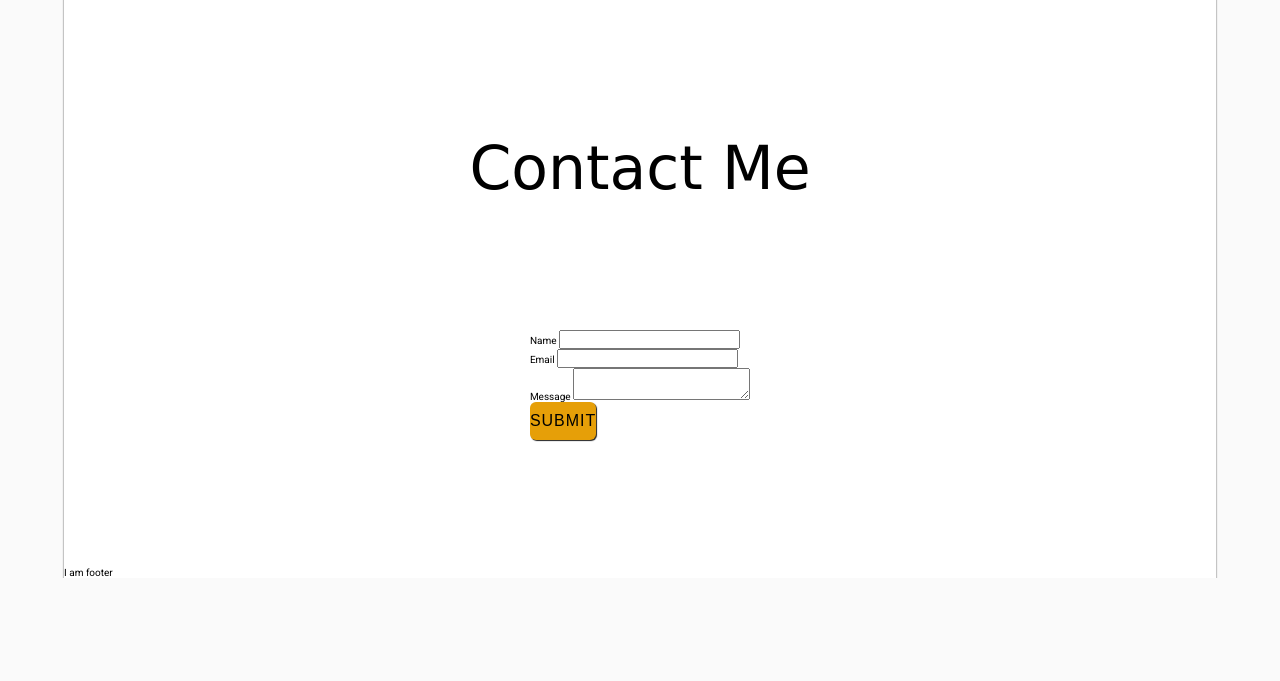
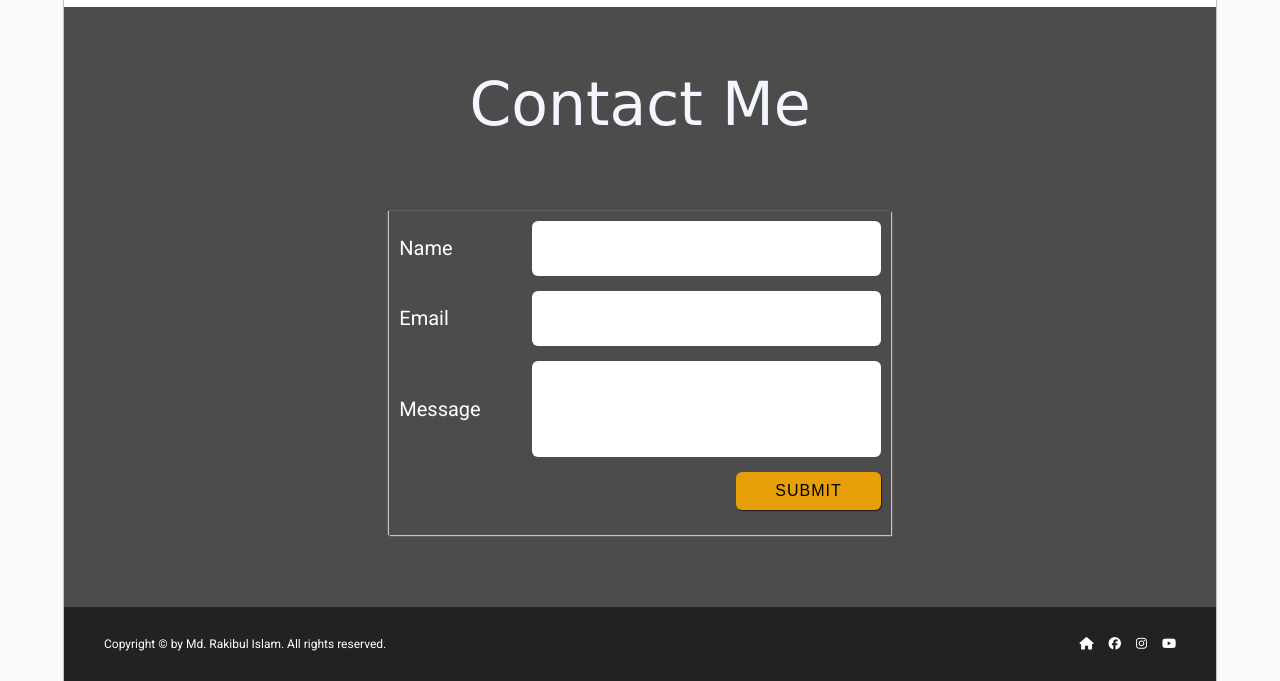
Before and after one commit to rakib-utsho/mini-blog_project, a plain HTML site: page index.html in a window 1280 px wide. Shown: the part 2676-3357 px from the top of the page. Before the commit the page ends 3254 px from the top, so only its background shows below. Drawn offline with Linux system fonts and the light colour scheme; a web font is replaced by a local one.

Commit message:
contact  section

```diff
--- a/index.html
+++ b/index.html
@@ -32,11 +32,11 @@
 
         <nav id="menu-icon">
             <ul>
-                <li><a href="#"class="nav-link">Home</a></li>
-                <li><a href="#"class="nav-link">About</a></li>
-                <li><a href="#"class="nav-link">Archives</a></li>
-                <li><a href="#"class="nav-link">Blog Posts</a></li>
-                <li><a href="#"class="nav-link">Contact</a></li>
+                <li><a href="#blog-banner-section"class="nav-link">Home</a></li>
+                <li><a href="#blog-about"class="nav-link">About</a></li>
+                <li><a href="#archives"class="nav-link">Archives</a></li>
+                <li><a href="#blog-posts"class="nav-link">Blog Posts</a></li>
+                <li><a href="#contacts"class="nav-link">Contact</a></li>
             </ul>
         </nav>
      </header>
@@ -147,8 +147,9 @@
 
     <!-- contact section starts here -->
     <section id="contacts" class="section-center">
-        <h2 class="section-heading">Contact Me</h2>
-        <div class="contact-form">
+        <h2 class="section-heading text-white">
+            Contact Me
+        </h2>
             <form>
                 <div class="form-control">
                     <label for="name">Name</label>
@@ -166,14 +167,30 @@
                     <button class="btn contact-btn">Submit</button>
                 </div>
             </form>
-        </div>
+    </section>
     <!-- contact section ends here -->
     </main>
-
-    <footer>
-        I am footer
+    <!-- footer section starts here -->
+    <footer class="footer">
+       <p class="copyright-text">
+        Copyright &copy; by Md. Rakibul Islam. All rights reserved.
+       </p>
+       <nav class="footer-nav">
+            <a href="#blog-banner-section" target="_blank" class="footer-link">
+            <footer-icon class="fa-solid fa-house footer-icon"></i>
+            </a>
+            <a href="#" target="_blank" class="footer-link">
+                <i class="fab fa-facebook footer-icon"></i>
+            </a>
+            <a href="#" target="_blank" class="footer-link">
+                <i class="fab fa-instagram footer-icon"></i>
+            </a>
+            <a href="#" target="_blank" class="footer-link">
+                <i class="fab fa-youtube footer-icon"></i>
+            </a>
+       </nav>
     </footer>
-
+    <!-- footer section ends here -->
 
 </body>
 </html>
--- a/style/style.css
+++ b/style/style.css
@@ -2,6 +2,7 @@
 :root{
     --transition: all 0.3s ;
     --transform: scale(1.1);
+    --box-shadow: 0.1rem 0.1rem 0.1rem #c4c4c4, -0.1rem 0rem 0.1rem #c4c4c4;
 }
 *{
     box-sizing: border-box;
@@ -24,7 +25,7 @@ body{
     /* width: 100rem; */
     max-width: 90%;
     margin: auto;
-    box-shadow: 0.1rem 0.1rem 0.1rem #c4c4c4, -0.1rem 0rem 0.1rem #c4c4c4 ;
+    box-shadow: var(--box-shadow);
 }
 .text-justify{
     text-align: justify;
@@ -218,7 +219,7 @@ nav ul li:hover{
     width: 70%;
     display: flex;
     margin: 1rem 0;
-    box-shadow: 0.1rem 0.1rem 0.1rem #c4c4c4, -0.1rem 0rem 0.1rem #c4c4c4;
+    box-shadow: var(--box-shadow);
     transition: var(--transition);
     border-radius: 1rem;
 }
@@ -256,6 +257,74 @@ nav ul li:hover{
     width: 30%;
 }
 /* blog post section ends here */
+/* contact section starts here */
+#contacts{
+    background-color: #4c4c4c;
+    min-height: 75vh;
+}
+form{
+    box-shadow: var(--box-shadow);
+    padding: 1rem;
+    color: #fff;
+    margin: 1rem;
+}
+.form-control{
+    margin-bottom: 1.5rem;
+    display: flex;
+    justify-content: center;
+    align-items: center;
+}
+
+.form-control label{
+    font-size: 2rem;
+    flex: 0.3;
+}
+
+.form-control input, textarea{
+    flex: 0.7;
+    width: 40rem;
+    padding: 2rem;
+    border: none;
+    border-radius: 0.6rem;
+}
+textarea{
+    resize: none;
+    height: 12vh;
+}
+.form-btn-field{
+    display: flex;
+    justify-content: flex-end;
+}
+.contact-btn{
+    width: 30%;
+}
+
+/* contact section ends here */
+/* footer section starts here*/
+.footer{
+    background-color: #222;
+    color: #fff;
+    display: flex;
+    justify-content: space-between;
+    align-items: center;
+    min-height: 5vh;
+    padding: 3rem 4rem;
+}
+.copyright-text{
+    font-size: 1.2rem;
+}
+.footer-link{
+    color: white;
+}
+.footer-nav{
+    display: flex;
+    gap: 1.5rem;
+}
+.footer-icon{
+    font-size: 1.25rem;
+}
+
+/* footer section ends here*/
 /* responsiveness starts here  */
 @media screen and (max-width: 992px){
     .banner{
@@ -288,6 +357,9 @@ nav ul li:hover{
         width: 80%;
         flex-direction: column;
     }
+    #contacts{
+        height: auto;
+
 }
 @media screen and (max-width: 600px){
     html{
@@ -328,5 +400,14 @@ nav ul li:hover{
     .blog-post{
         width: 90%;
     }
+    form{
+        width: 90%;
+    }
+    .form-control{
+        flex-direction: column;
+    }
+    .form-control input, textarea{
+        width: 35rem;
+        margin-bottom: 0.5rem;
 }
 /* responsiveness ends here  */
```
